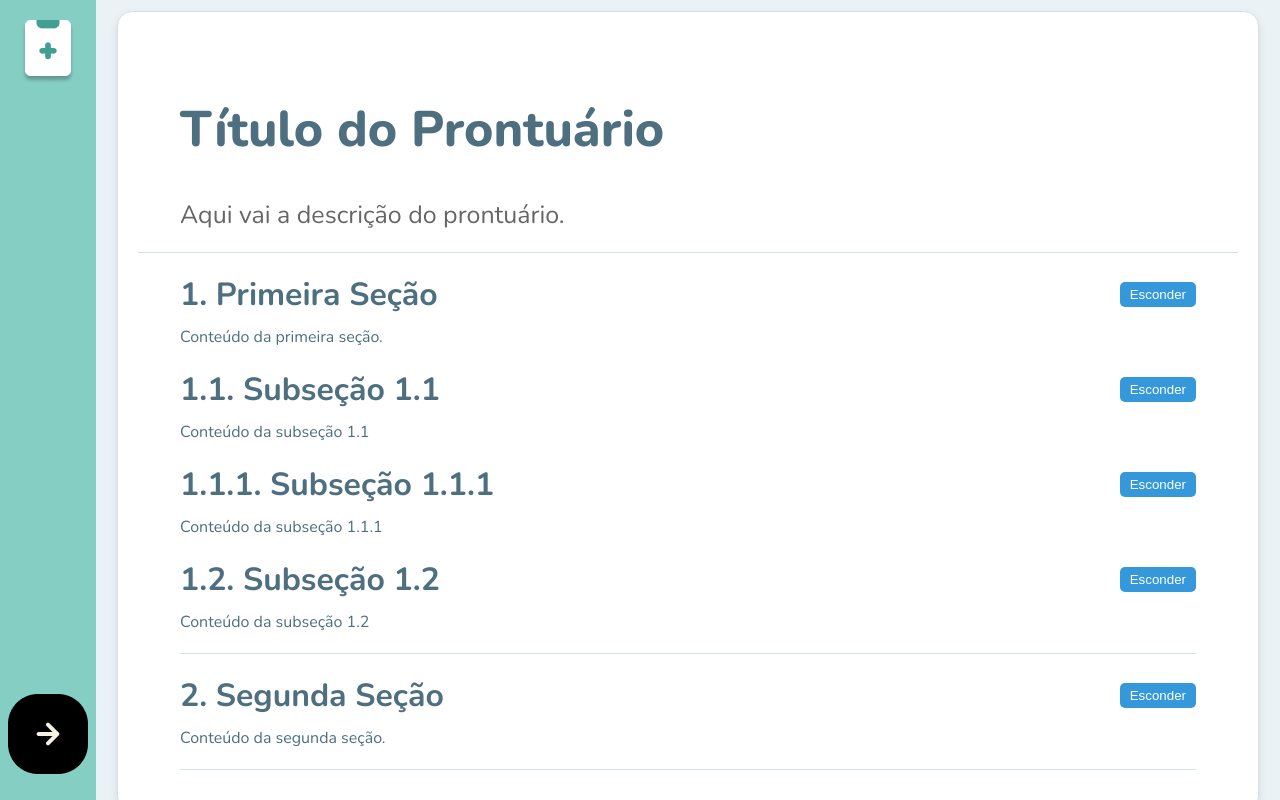
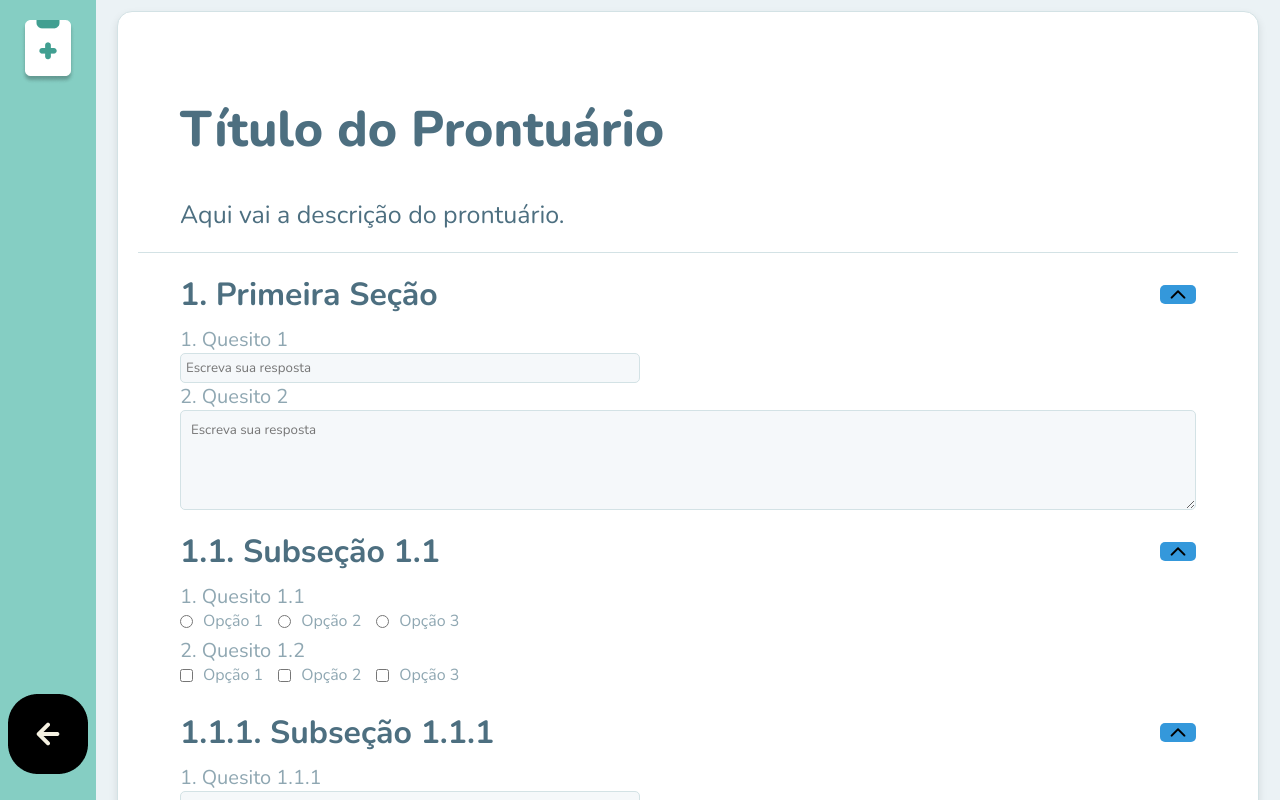
Before and after one commit to RickFqt/DASH-FRONT, an Angular app: page /prontuario/1 in a window 1280 px wide. Shown: the top 800 px of the page. Built offline with nearby package versions, Linux system fonts and the light colour scheme.

Commit message:
WIP: Adiciona layout inicial de quesitos e opcoes

```diff
--- a/src/app/prontuario-view/prontuario-view.component.css
+++ b/src/app/prontuario-view/prontuario-view.component.css
@@ -72,7 +72,6 @@
   margin-left: 42px;
   margin-top: 34px;
   font-size: 25px;
-  color: #666;
 }
 
 /* Separador das seções */
--- a/src/app/prontuario-view/prontuario-view.component.html
+++ b/src/app/prontuario-view/prontuario-view.component.html
@@ -4,6 +4,7 @@
 		<img src="DASH_logo.png" alt="Logo" class="logo">
 		<a [routerLink]="['/home']">
       <img class="back-button"
+        [ngClass]="{ 'flipped': true }"
         [src]="buttonSrc"
         alt="Botão"
         class="button"
--- a/src/app/prontuario-view/prontuario-view.component.ts
+++ b/src/app/prontuario-view/prontuario-view.component.ts
@@ -19,23 +19,57 @@ export class ProntuarioViewComponent {
     sections: [
       {
         title: 'Primeira Seção',
-        content: 'Conteúdo da primeira seção.',
+        // content: 'Conteúdo da primeira seção.',
+        quesitos: [
+          {
+            enunciado: 'Quesito 1',
+            tipoResposta: 'DISSERTATIVA_CURTA',
+            opcoes: [],
+            subquesitos: []
+          },
+          {
+            enunciado: 'Quesito 2',
+            tipoResposta: 'DISSERTATIVA_LONGA',
+            opcoes: [],
+            subquesitos: []
+          }
+        ],
         isVisible: true,
         subsections: [
           {
             title: 'Subseção 1.1',
-            content: 'Conteúdo da subseção 1.1',
+            quesitos: [
+              {
+                enunciado: 'Quesito 1.1',
+                tipoResposta: 'OBJETIVA_SIMPLES',
+                opcoes: ['Opção 1', 'Opção 2', 'Opção 3'],
+                subquesitos: []
+              },
+              {
+                enunciado: 'Quesito 1.2',
+                tipoResposta: 'OBJETIVA_MULTIPLA',
+                opcoes: ['Opção 1', 'Opção 2', 'Opção 3'],
+                subquesitos: []
+              }
+            ],
             isVisible: true,
             subsections: [
               {
                 title: 'Subseção 1.1.1',
-                content: 'Conteúdo da subseção 1.1.1',
+                quesitos: [
+                  {
+                    enunciado: 'Quesito 1.1.1',
+                    tipoResposta: 'DISSERTATIVA_CURTA',
+                    opcoes: [],
+                    subquesitos: []
+                  }
+                ],
                 isVisible: true,
                 subsections: []
               }
             ]
           },
-          { title: 'Subseção 1.2', content: 'Conteúdo da subseção 1.2', isVisible: true, subsections: [] }
+          { title: 'Subseção 1.2', quesitos: [], isVisible: true, subsections: [] }
         ]
       },
       {
--- /dev/null
+++ b/src/app/quesito/quesito.component.css
@@ -0,0 +1,50 @@
+* {
+  color: #8FA7B2;
+  font-family: 'Nunito', sans-serif;
+}
+
+.question-header {
+  font-weight: bold;
+  margin-bottom: 10px;
+}
+
+.answer {
+  display: flex;
+  align-items: center;
+  gap: 10px; /* Espaçamento entre as opções */
+}
+
+.short-answer {
+  width: 460px;
+  padding: 5px;
+  border-radius: 5px;
+  background-color: #F5F8FA;
+  border: 1px solid #D3E2E5;
+}
+
+.long-answer {
+  width: 100%;
+  height: 100px;
+  padding: 10px;
+  border-radius: 5px;
+  background-color: #F5F8FA;
+  border: 1px solid #D3E2E5;
+  resize: vertical; /* Permite aumentar o tamanho */
+}
+
+.choices-container {
+  display: flex;
+  align-items: center; /* Alinha verticalmente no centro */
+  gap: 15px; /* Espaçamento entre cada opção */
+}
+
+.choice {
+  display: flex;
+  align-items: center;
+  margin-bottom: 5px;
+  font-size: 16px;
+}
+
+.choice input {
+  margin-right: 10px;
+}
--- /dev/null
+++ b/src/app/quesito/quesito.component.html
@@ -0,0 +1,44 @@
+<div class="quesito">
+  <!-- Número e Texto do Quesito -->
+  <div class="quesito-header">
+
+    <span style="font-size: 20px;">{{ quesitoIndex }}. {{ quesito.enunciado }}</span>
+  </div>
+
+  <!-- Campo de Resposta -->
+  <div class="answer">
+    <!-- Resposta dissertativa curta -->
+    <input *ngIf="quesito.tipoResposta === 'DISSERTATIVA_CURTA'"
+            class="short-answer"
+            type="text"
+            placeholder="Escreva sua resposta">
+
+    <!-- Resposta dissertativa longa -->
+    <textarea *ngIf="quesito.tipoResposta === 'DISSERTATIVA_LONGA'"
+              class="long-answer"
+              placeholder="Escreva sua resposta"></textarea>
+
+    <!-- Objetiva simples -->
+    <div *ngIf="quesito.tipoResposta === 'OBJETIVA_SIMPLES'" class="choices-container">
+      <div *ngFor="let opcao of quesito.opcoes" class="choice">
+        <input type="radio" [name]="'choice' + quesitoIndex" [value]="opcao">
+        <span>{{ opcao }}</span>
+      </div>
+    </div>
+
+    <!-- Objetiva múltipla -->
+    <div *ngIf="quesito.tipoResposta === 'OBJETIVA_MULTIPLA'" class="choices-container">
+      <div *ngFor="let opcao of quesito.opcoes" class="choice">
+        <input type="checkbox" [value]="opcao">
+        <span>{{ opcao }}</span>
+      </div>
+    </div>
+  </div>
+
+  <!-- Subquesitos (recursivo) -->
+  <div *ngIf="quesito.subquesitos" class="subquesitos">
+    <app-quesito *ngFor="let subquesito of quesito.subquesitos; let i = index"
+                  [quesito]="subquesito"
+                  [quesitoIndex]="quesitoIndex + '.' + (i + 1)"></app-quesito>
+  </div>
+</div>
--- a/src/app/section/section.component.css
+++ b/src/app/section/section.component.css
@@ -1,3 +1,7 @@
+* {
+  color: #4D6F80;
+}
+
 .section {
     /* margin-left: 42px; */
     /* margin-right: 21px; */
--- a/src/app/section/section.component.html
+++ b/src/app/section/section.component.html
@@ -1,14 +1,23 @@
 <div class="section">
-    <div class="section-header">
+    <div class="section-header" (click)="toggleSection()">
       <h2 class="section-title">{{ sectionIndex }}. {{ section.title }}</h2>
-      <button class="toggle-button" (click)="toggleSection()">
+      <!-- <button class="toggle-button" (click)="toggleSection()">
         {{ section.isVisible ? 'Esconder' : 'Mostrar' }}
-      </button>
+      </button> -->
+      <img
+        class="toggle-button"
+        src="section_button.png"
+        alt="Mostrar/Esconder"
+        [ngClass]="{ 'flipped': section.isVisible }"
+      />
+
     </div>
 
     <!-- Conteúdo da Seção/Subseção -->
     <div *ngIf="section.isVisible" class="section-content">
-      <p>{{ section.content }}</p>
+      <div class="quesitos" *ngFor="let quesito of section.quesitos; let i = index">
+        <app-quesito [quesito]="quesito" [quesitoIndex]="(i + 1).toString()"></app-quesito>
+      </div>
 
       <!-- Subseções (Chamando o mesmo componente para subseções) -->
       <div *ngFor="let subsection of section.subsections; let subIndex = index">
--- a/src/app/section/section.component.ts
+++ b/src/app/section/section.component.ts
@@ -1,10 +1,11 @@
 import { CommonModule } from '@angular/common';
 import { Component, Input } from '@angular/core';
+import { QuesitoComponent } from "../quesito/quesito.component";
 
 @Component({
   selector: 'app-section',
   standalone: true,
-  imports: [CommonModule],
+  imports: [CommonModule, QuesitoComponent],
   templateUrl: './section.component.html',
   styleUrl: './section.component.css'
 })
--- a/src/styles.css
+++ b/src/styles.css
@@ -19,3 +19,7 @@
     color: white;
     border-radius: 8px;
   }
+
+  .flipped {
+    transform: rotate(180deg);
+  }
```
Also changed, not shown: src/app/quesito/quesito.component.ts (added, +15 -0 lines), public/section_button.png (added), 1 other file (tests, documents, lock files or other folders).
